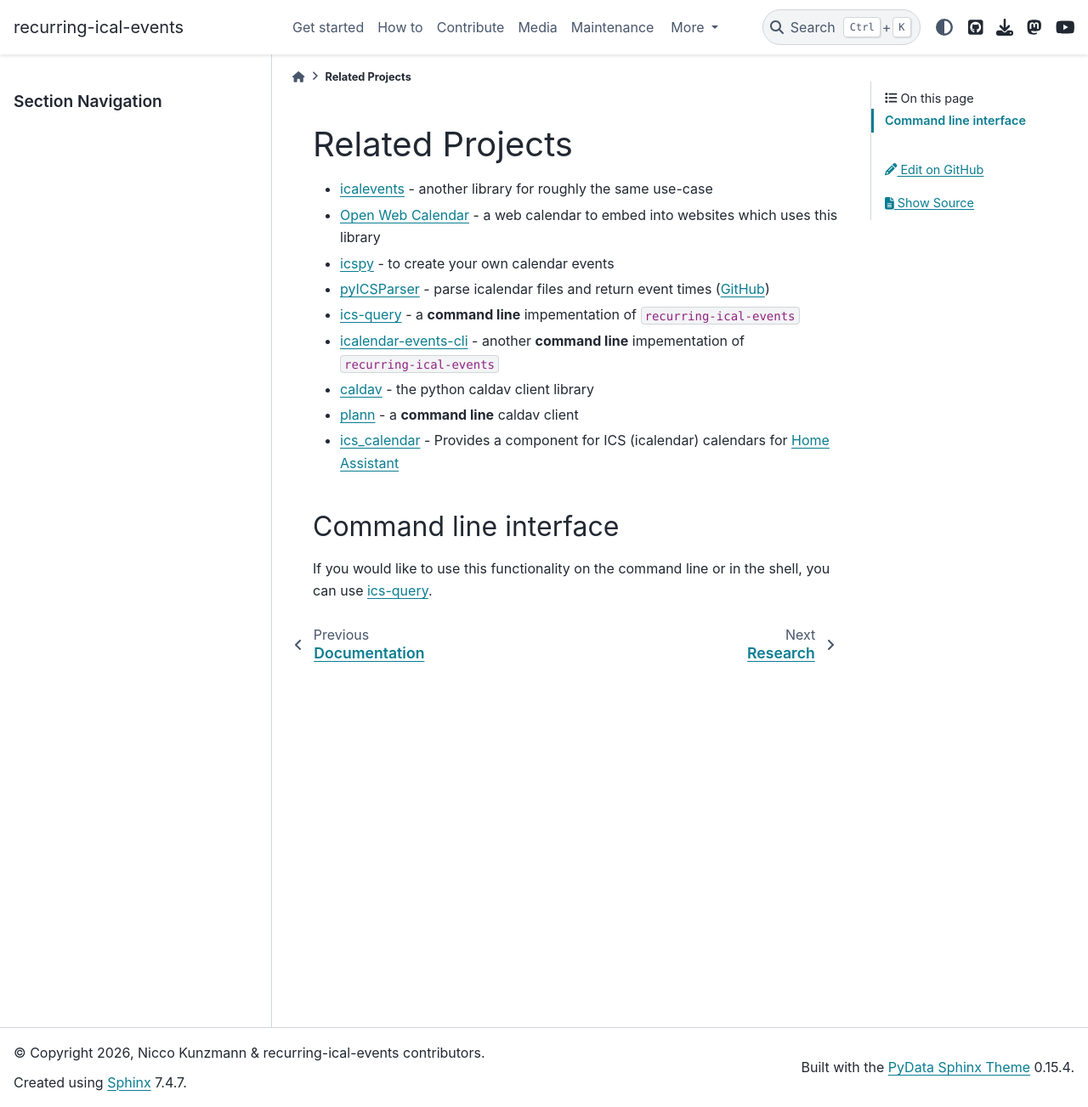
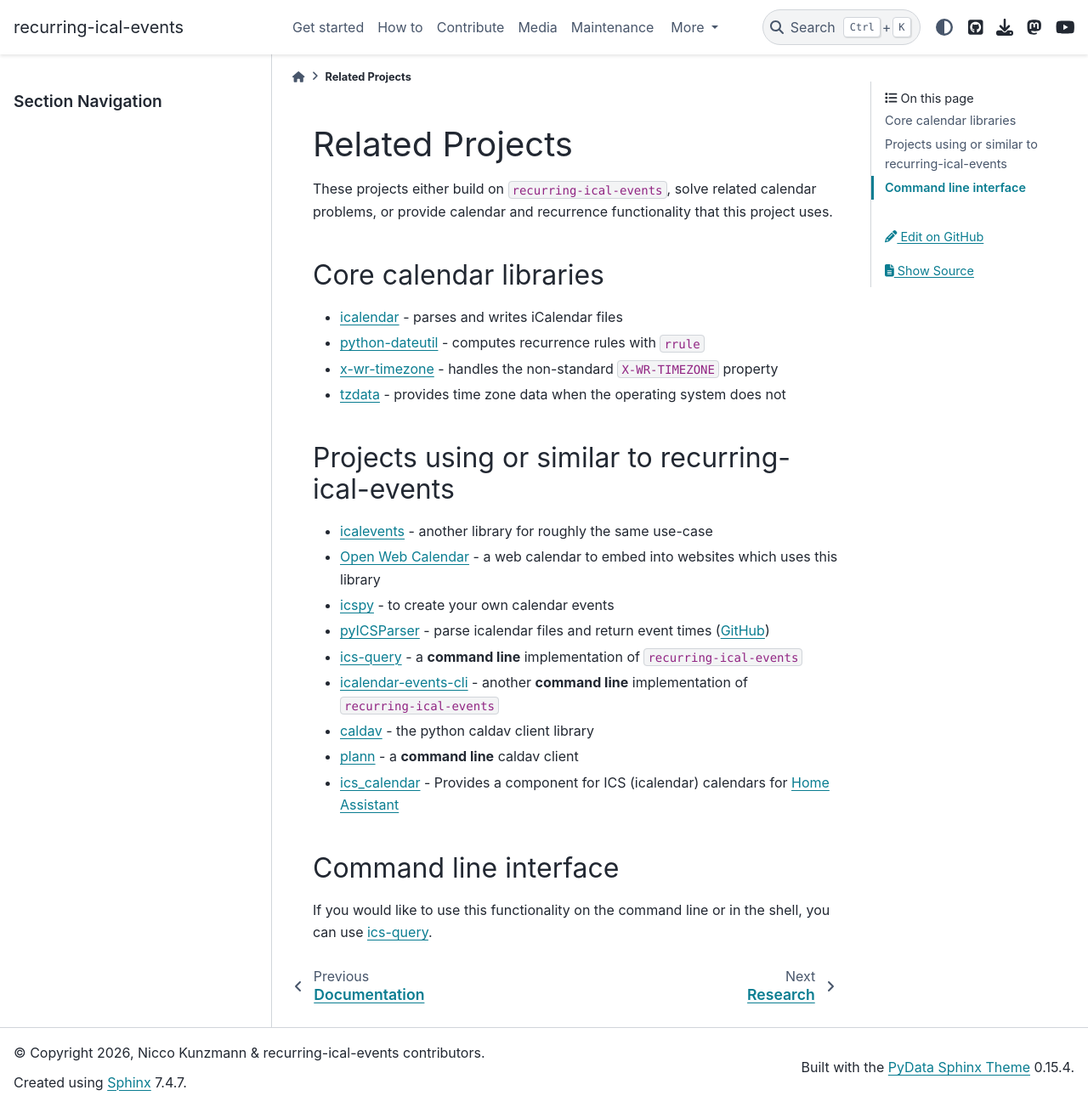
Before and after one commit to niccokunzmann/python-recurring-ical-events, a Sphinx documentation site: the page built from docs/reference/related-projects.rst, in a window 1280 px wide and 1303 px high. Shown: the whole window at 85% size. Built offline with Sphinx 7.4.7 and the PyData theme 0.15.4, drawn with Linux system fonts in a browser that asks for light colours.

Commit message:
Document core libraries as related projects

```diff
--- a/docs/reference/related-projects.rst
+++ b/docs/reference/related-projects.rst
@@ -3,16 +3,35 @@
 Related Projects
 ================
 
+These projects either build on ``recurring-ical-events``, solve related
+calendar problems, or provide calendar and recurrence functionality that this
+project uses.
+
+Core calendar libraries
+-----------------------
+
+- `icalendar`_ - parses and writes iCalendar files
+- `python-dateutil`_ - computes recurrence rules with ``rrule``
+- `x-wr-timezone`_ - handles the non-standard ``X-WR-TIMEZONE`` property
+- `tzdata`_ - provides time zone data when the operating system does not
+
+Projects using or similar to recurring-ical-events
+--------------------------------------------------
+
 - `icalevents <https://github.com/irgangla/icalevents>`_ - another library for roughly the same use-case
 - `Open Web Calendar <https://github.com/niccokunzmann/open-web-calendar>`_ - a web calendar to embed into websites which uses this library
 - `icspy <https://icspy.readthedocs.io/>`_ - to create your own calendar events
 - `pyICSParser <https://pypi.org/project/pyICSParser/>`_ - parse icalendar files and return event times (`GitHub <https://github.com/oberron/pyICSParser>`__)
-- `ics-query`_ - a **command line** impementation of ``recurring-ical-events``
-- `icalendar-events-cli`_ - another **command line** impementation of ``recurring-ical-events``
+- `ics-query`_ - a **command line** implementation of ``recurring-ical-events``
+- `icalendar-events-cli`_ - another **command line** implementation of ``recurring-ical-events``
 - `caldav`_ - the python caldav client library
 - `plann`_ - a **command line** caldav client
 - `ics_calendar`_ - Provides a component for ICS (icalendar) calendars for `Home Assistant`_
 
+.. _`icalendar`: https://pypi.org/project/icalendar/
+.. _`python-dateutil`: https://pypi.org/project/python-dateutil/
+.. _`x-wr-timezone`: https://github.com/niccokunzmann/x-wr-timezone
+.. _`tzdata`: https://pypi.org/project/tzdata/
 .. _`ics-query`: https://github.com/niccokunzmann/ics-query#readme
 .. _`icalendar-events-cli`: https://github.com/waldbaer/icalendar-events-cli#readme
 .. _`caldav`:  https://github.com/python-caldav/caldav
```
